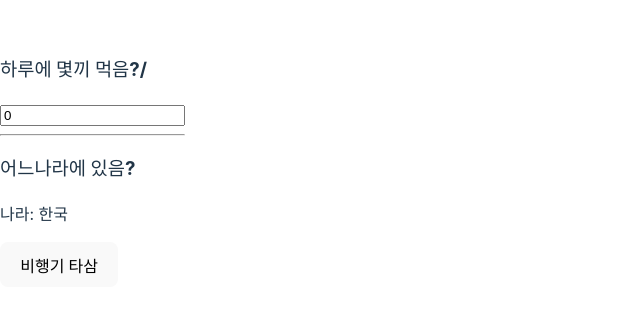
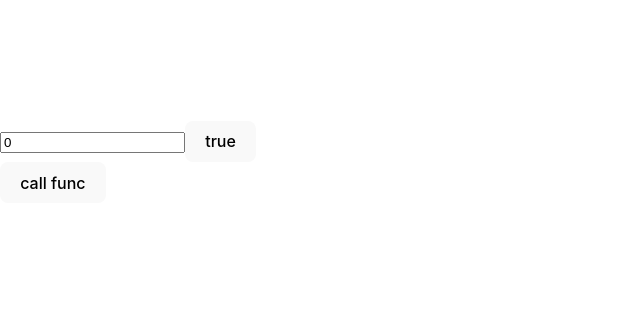
Before and after one commit to dwhddnjs/react-advanced, a React (Vite) app: page / in a window 1280 px wide. Shown: the part 238-550 px from the top of the page, without its empty margins (0-640 px from the left). Built offline with nearby package versions, Linux system fonts and the light colour scheme.

Commit message:
usecallback 연습

```diff
--- a/src/App.tsx
+++ b/src/App.tsx
@@ -1,9 +1,10 @@
+import { UseCallbackEx } from "./components/ex/UseCallbackEx"
 import { UseMemoEx } from "./components/ex/UseMemoEx"
 
 function App() {
   return (
     <>
-      <UseMemoEx />
+      <UseCallbackEx />
     </>
   )
 }
--- /dev/null
+++ b/src/components/ex/UseCallbackEx.tsx
@@ -0,0 +1,33 @@
+import React, { useCallback, useEffect, useState } from "react"
+
+//함수를 메모리에 저장함
+//컴포넌트가 렌더링 => 컴포넌트가 호출 => 모든 변수 초기화
+// useCallback 사용시 렌더링 => 컴포넌트 호출 => 메모리에 저장되어있는 함수 재사용
+// 의존성 배열에 값이 변경이 된다면 새로 초기화 해서 반환함
+
+export const UseCallbackEx = () => {
+  const [number, setNumber] = useState(0)
+  const [toggle, setToggle] = useState(true)
+
+  const someFunc = useCallback(() => {
+    console.log(`number: ${number}`)
+    return
+  }, [number])
+
+  useEffect(() => {
+    console.log("sumfuc 이 변경되었습니다")
+  }, [someFunc])
+
+  return (
+    <div>
+      <input
+        type="number"
+        value={number}
+        onChange={(e) => setNumber(parseInt(e.target.value))}
+      />
+      <button onClick={() => setToggle(!toggle)}>{toggle.toString()}</button>
+      <br />
+      <button onClick={someFunc}>call func</button>
+    </div>
+  )
+}
```
